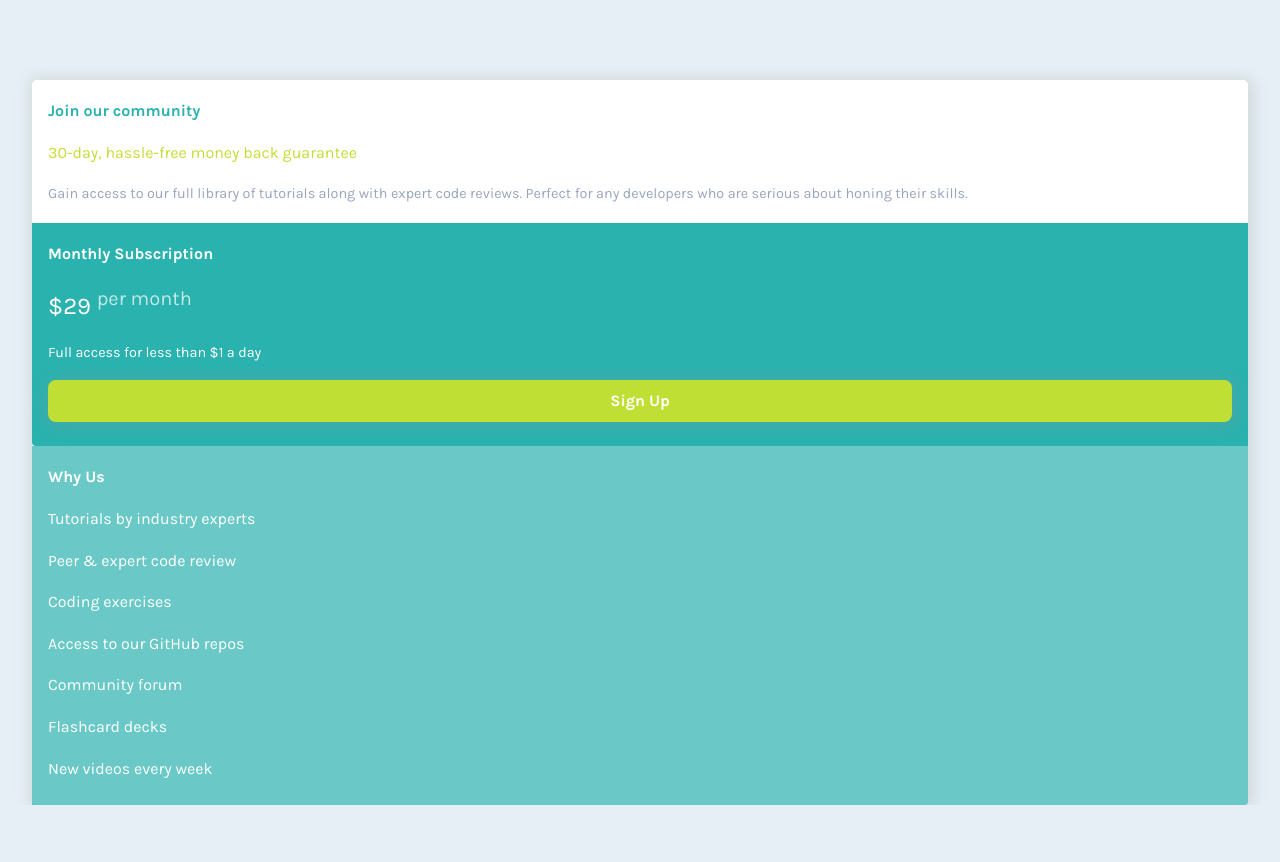
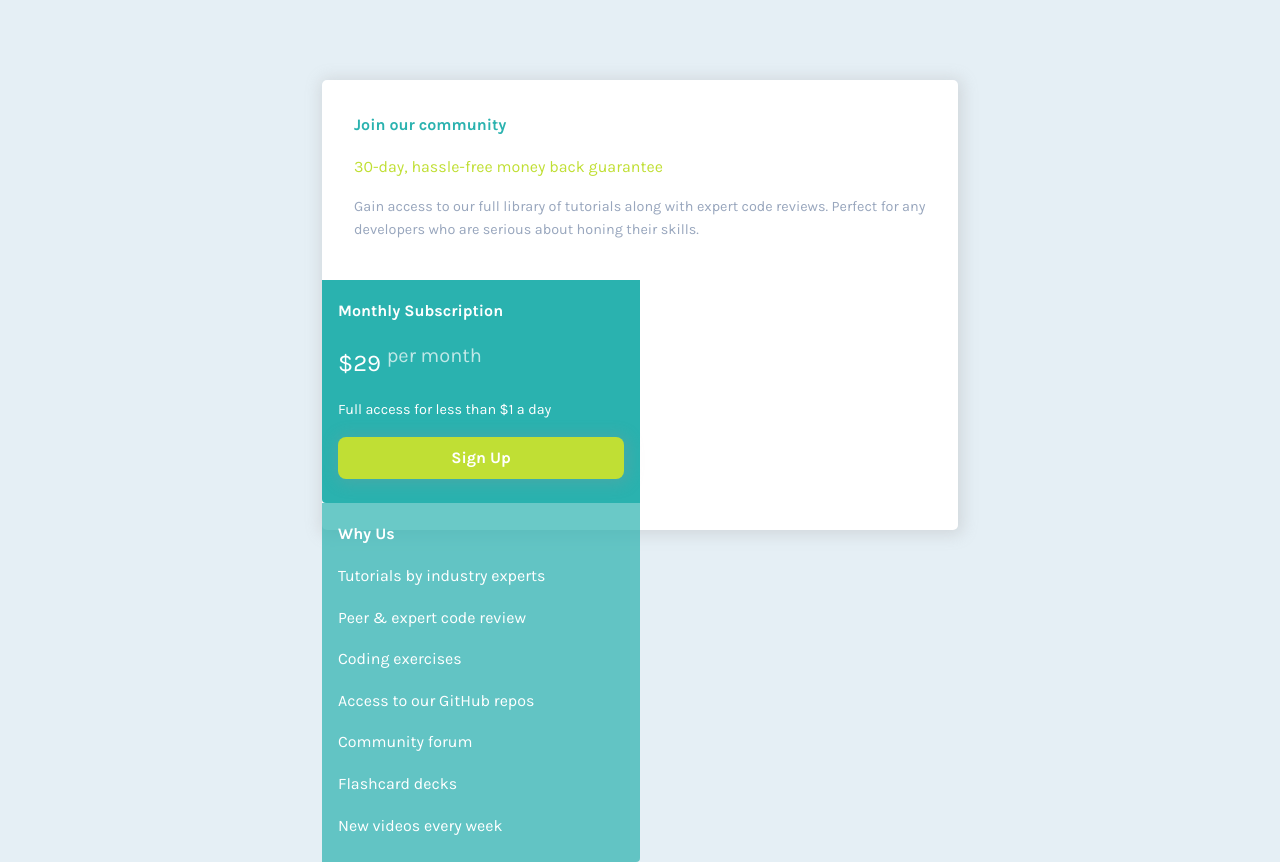
Before and after one commit to Glenda9031/Single_Price_Grid_Component, a plain HTML site: page index.html in a window 1280 px wide. Before the commit the page ends 805 px from the top, so only its background shows below. Drawn offline with Linux system fonts and the light colour scheme.

Commit message:
Revisions 1/9/23

```diff
--- a/css/style.css
+++ b/css/style.css
@@ -82,18 +82,18 @@ h4, p {
     box-shadow: .1rem .1rem .9rem .2rem var(--Purple);
 }
 
-.main-header {
+.container .main-header {
     padding: .15rem 1rem;
 }
 
-.left-card {
+.container .left-card {
     background-color: var(--Cyan);
     padding: .15rem 1rem 1.5rem 1rem;
     color: var(--White);
     border-bottom-left-radius: 4px;
 }
 
-.right-card {
+.container .right-card {
     background-color: var(--Off-Cyan);
     padding: .15rem 1rem .5rem 1rem;
     color: var(--White);
@@ -101,85 +101,39 @@ h4, p {
     border-bottom-right-radius: 4px;
 }
 
-/*.header {
-    display: block;
-/*    flex-direction: column;
-    justify-content: center;
-    align-items: center;
-    width: 45vw;
-    height: 40vh;
-    background-color: var(--White);
+.container .right-side p {
+    font-size: .9rem;
+    line-height: .15;
+    color: var(--Off-White);
 }
 
-.title {
-    color: var(--Cyan);
-    font-size: 1.5rem;
-    text-align: left;
-    padding: 1.5rem 0 0 1.5rem;
+@media screen and (min-width: 594px) {
+
+    body {
+        max-width: 700px;
+        margin: 0 auto;
+    }
+    .container {
+        display: grid;
+        grid-template-columns: 1fr 1fr;
+        grid-template-rows: 200px 250px;
     }
 
-.subtitle {
-    color: var(--Green);
-    font-size: 1rem;
-    padding: 0 0 0 1.5rem;
+    .container .main-header {
+        grid-column: 1 / span 3;
+        padding: 1rem 2rem;
+        justify-content: center;
     }
 
-.header-paragraph {
-    color: var(--Grayish-Blue);
-    font-size: 1rem;
-    padding: 0 0 0 1.5rem;
-    line-height: 1.3;
+    .container .left-side {
+        padding: .75rem 2rem;
     }
 
-.cards {
-    display: flex;
+    .container .right-side {
+        padding: .75rem 2rem;
     }
 
-.left-card {
-    width: 22vw;
-    height: 50vh;
-    background-color: var(--Cyan);
-    display: flex;
-    flex-direction: column;
-    line-height: 1;
-    padding: 1.5rem 0 0 1.5rem;
-    border-bottom-left-radius: 30px;
+    .container .right-side p {
+        line-height: .4;
     }
-
-.card-title {
-    color: var(--White);
-    font-size: 1rem;
-    padding: 1.5rem 0 0 0;
 }
-
-.amount {
-    color: var(--White);
-    font-size: 2.2rem;
-    padding: 0;
-}
-
-.superscript {
-    color: var(--Grayish-Blue);
-    font-size: 1.2rem;
-    font-weight: 700;
-    padding: 0;
-}
-
-.card-paragraph {
-    color: var(--White);
-}
-
-.btn {
-    display: flex;
-    justify-content: center;
-    font-size: 1rem;
-    color: var(--White);
-    background-color: var(--Bright-Yellow);
-    padding: 10px;
-    border-radius: 5px;
-}
-
-.right-card {
-    background-color: var(--Grayish-Blue);
-
-}*/
```
Lines whose indentation alone changed are shown as unchanged.
